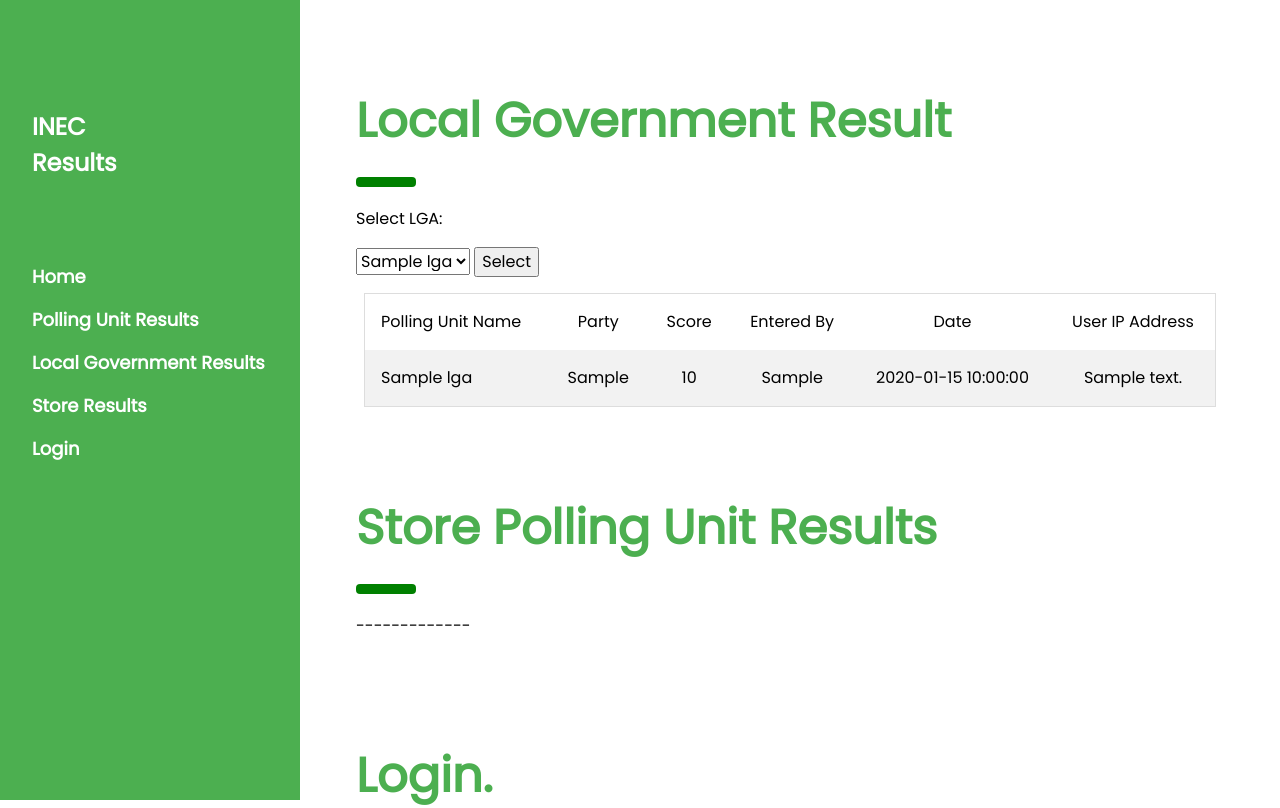
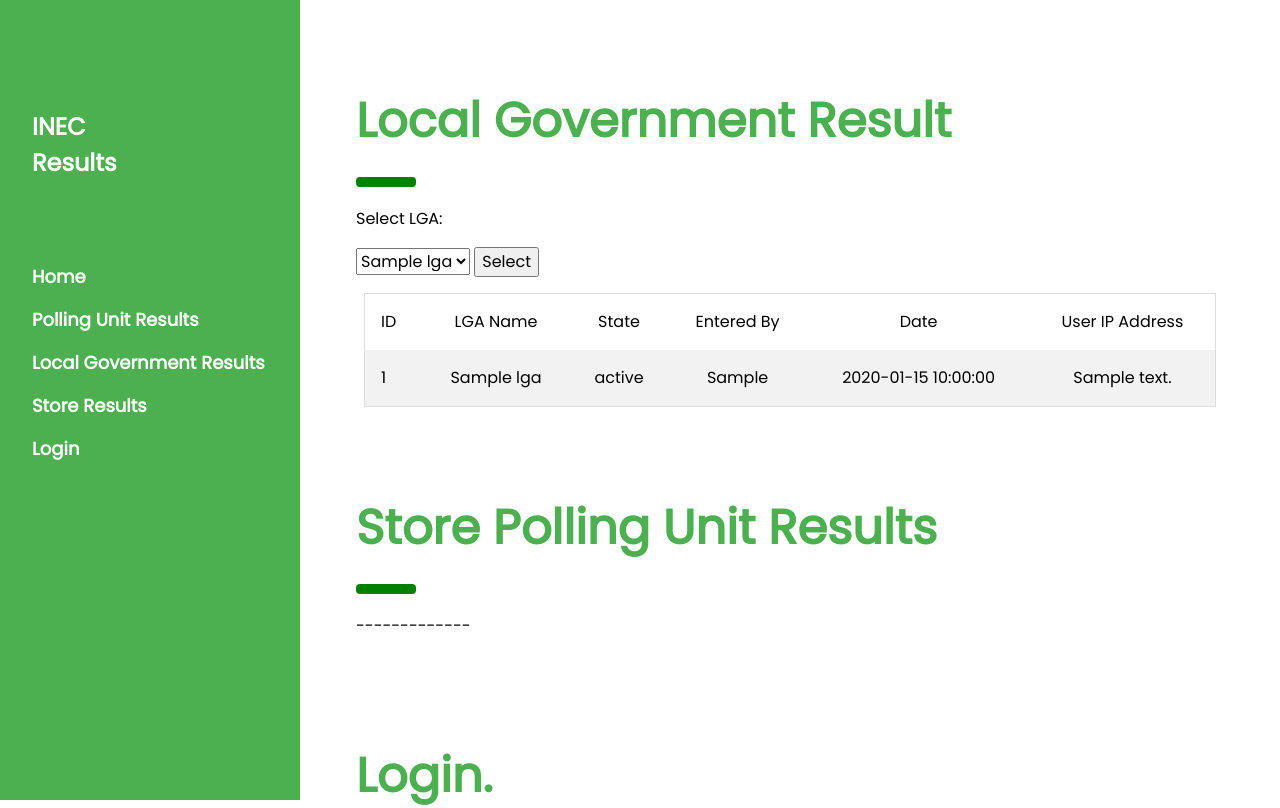
Before and after one commit to tjzango/inec_result_collection_system, a Python web app: template result/templates/lga.html in a window 1280 px wide. Shown: the top 808 px of the page. Run offline with Jinja, Linux system fonts and the light colour scheme; the template is opened without the code that fills it: most values are stand-ins (such as "Sample title", 1, 10 or a date in 2020).

Commit message:
LGA Results

```diff
--- a/result/templates/lga.html
+++ b/result/templates/lga.html
@@ -22,18 +22,18 @@
             <div class="w3-row-padding" style="overflow-x:auto;">
             <table>
                 <tr>
-                    <td>Polling Unit Name</td>
-                    <td>Party</td>
-                    <td>Score</td>
+                    <td>ID</td>
+                    <td>LGA Name</td>
+                    <td>State</td>
                     <td>Entered By</td>
                     <td>Date</td>
                     <td>User IP Address</td>
                 </tr>
                 {% for lga in lga_results %}
                     <tr>
-                        <td>{{ lga.polling_unit_name }}</td>
-                        <td>{{ lga.party_abbreviation }}</td>
-                        <td>{{ lga.party_score }}</td>
+                        <td>{{ lga.uniqueid }}</td>
+                        <td>{{ lga.lga_name }}</td>
+                        <td>{{ lga.state }}</td>
                         <td>{% if lga.entered_by_user == '' %}
                             Unknown User
                             {% else %}
```
Also changed, not shown: result/models.py (+16 -15 lines).
